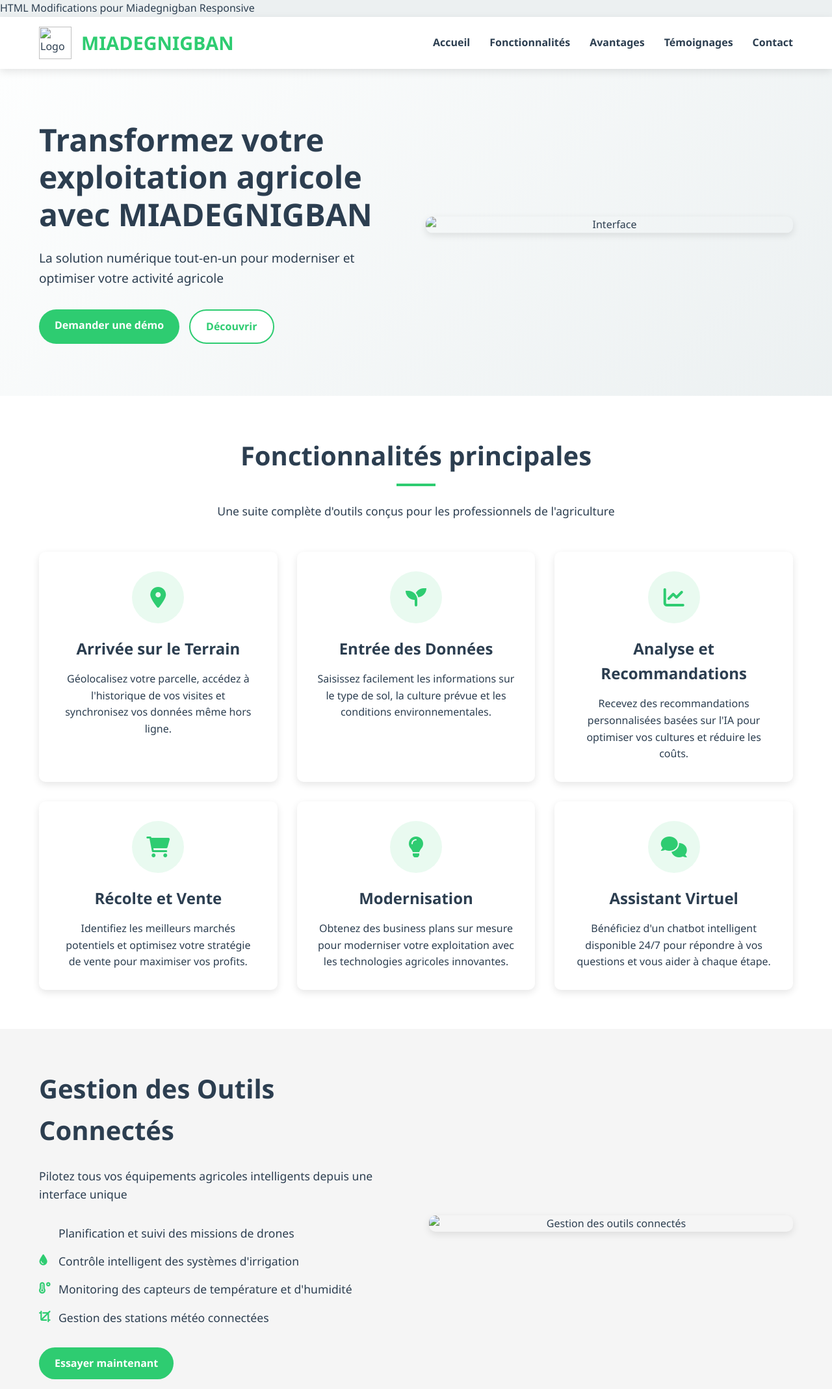
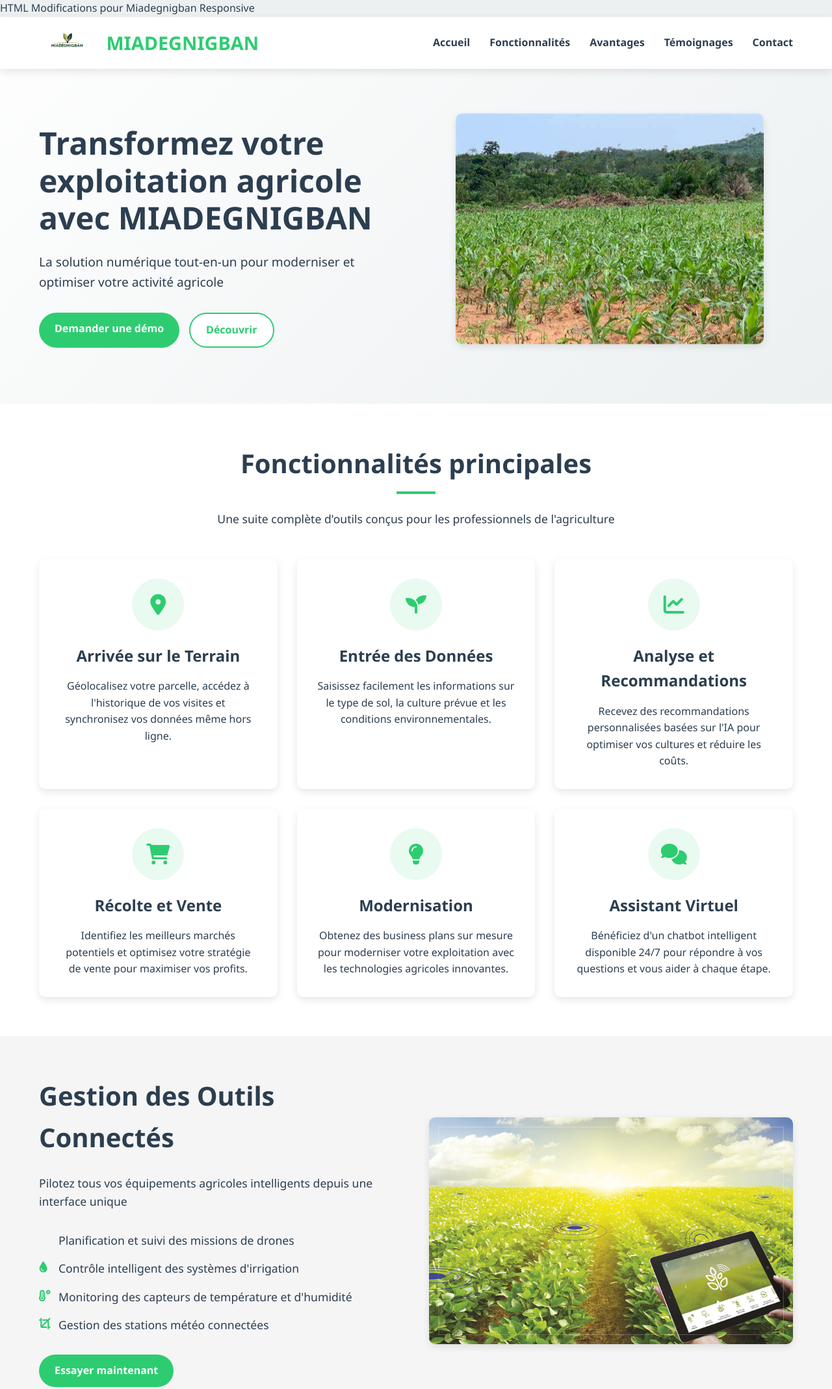
Before and after one commit to Anonyme-18/responsive, a plain HTML site: page index.html in a window 1280 px wide. Shown: the top 2137 px of the page at 65% size. Drawn offline with Linux system fonts and the light colour scheme; files whose address does not match are found by name.

Commit message:
Update index.html

```diff
--- a/index.html
+++ b/index.html
@@ -14,7 +14,7 @@
     <header>
         <div class="container">
             <div class="logo">
-                <img src="images/miadégnigban.png" alt="Logo MIADEGNIGBAN">
+                <img src="miadégnigban.png" alt="Logo MIADEGNIGBAN">
                 <h1>MIADEGNIGBAN</h1>
             </div>
             <nav>
@@ -43,7 +43,7 @@
                 </div>
             </div>
             <div class="hero-image">
-                <img src="images/background.jpeg" alt=" Interface" class="animated">
+                <img src="background.jpeg" alt=" Interface" class="animated">
             </div>
         </div>
     </section>
@@ -119,7 +119,7 @@
                 <a href="#demo" class="btn btn-primary">Essayer maintenant</a>
             </div>
             <div class="iot-image">
-                <img src="images/outils_connecté.jpeg" alt="Gestion des outils connectés" class="responsive-img">
+                <img src="outils_connecté.jpeg" alt="Gestion des outils connectés" class="responsive-img">
             </div>
         </div>
     </section>
@@ -174,7 +174,7 @@
     <section id="avantages" class="benefits">
         <div class="container">
             <h2 class="section-title">Vous voulez en savoir plus sur MIADEGNIGBAN? <br> Visionnez cette vidéo</h2>
-          <video src="images/demo.mp4" controls style="display: block; margin: auto;"></video>
+          <video src="demo.mp4" controls style="display: block; margin: auto;"></video>
 
         </div>
     </section>
```
